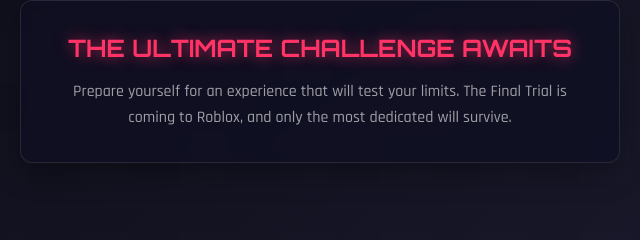
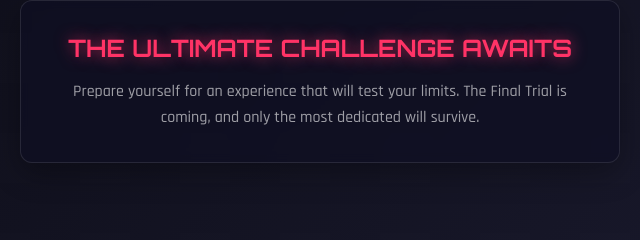
Before and after one commit to l49FxsgZreYirzdAmAl2bjkwfnL4D1I5/jWsHazTCfE4cvMhQ9eSXLZceVX8boPbF, a plain HTML site: page index.html in a window 1280 px wide. Shown: the part 467-707 px from the top of the page, 320-960 px from the left. Drawn offline with Linux system fonts and the light colour scheme.

Commit message:
Update index.html

```diff
--- a/index.html
+++ b/index.html
@@ -232,7 +232,7 @@
 
   <div class="event-details">
     <h2>THE ULTIMATE CHALLENGE AWAITS</h2>
-    <p>Prepare yourself for an experience that will test your limits. The Final Trial is coming to Roblox, and only the most dedicated will survive.</p>
+    <p>Prepare yourself for an experience that will test your limits. The Final Trial is coming, and only the most dedicated will survive.</p>
   </div>
 
   <button class="secret-button" onclick="revealSecret()">Click if you know</button>
```
